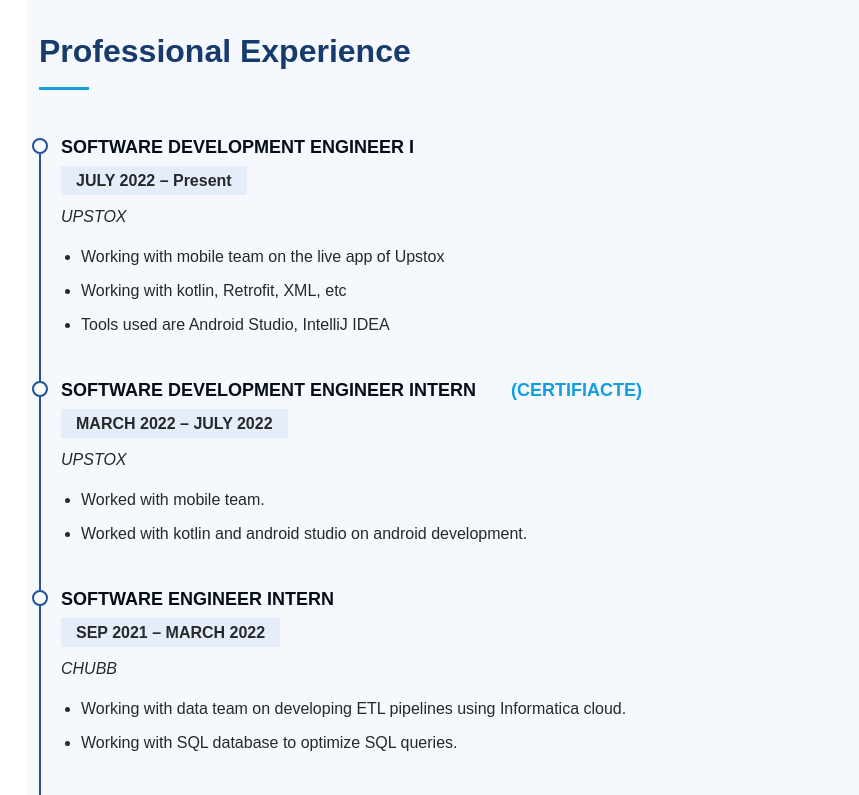
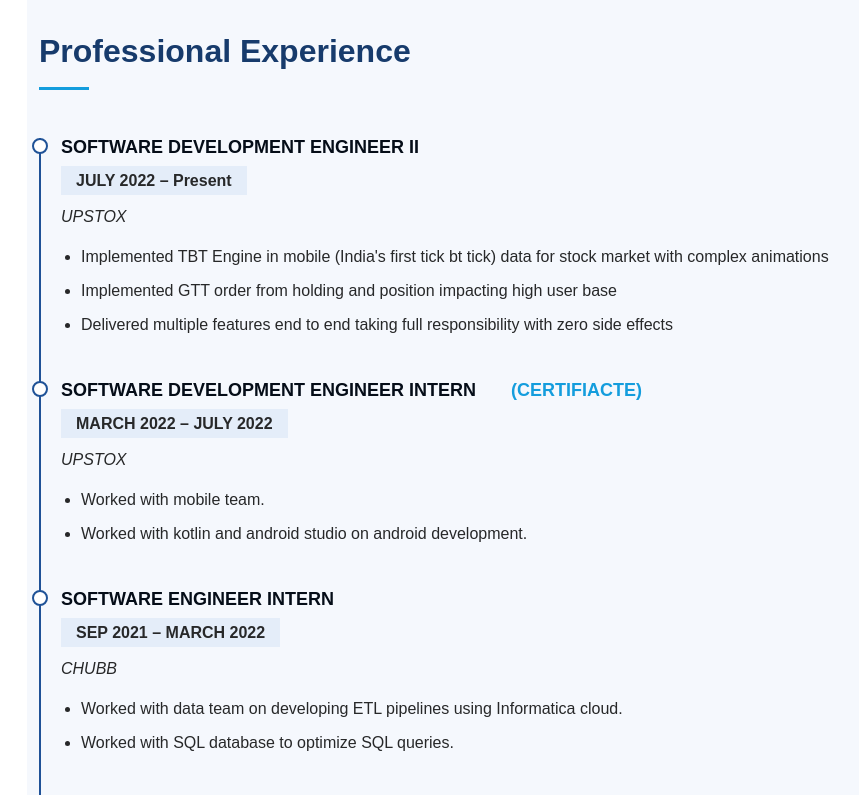
Before and after one commit to goyalvishrut/goyalvishrut.github.io, a plain HTML site: page index.html in a window 1280 px wide. Shown: the part 2180-2975 px from the top of the page, without its empty margins (273-1132 px from the left). Drawn offline with nearby package versions, Linux system fonts and the light colour scheme; no server answers; a script that the page names is missing; a web font is replaced by a local one.

Commit message:
Update index.html

```diff
--- a/index.html
+++ b/index.html
@@ -117,9 +117,7 @@
                                 </li>
                                 <li>
                                     I have a deep passion for tech, I have worked in the field of Machine Learning, Deep
-                                    Learning, Data
-                                    Mining, Cloud
-                                    Computing. </li>
+                                    Learning, Data Mining, Cloud Computing, Android, Backed. </li>
                                 <li>The goal of my life is to gain knowledge and exposure and achieve great heights in
                                     whatever field
                                     I find myself in.</li>
@@ -181,17 +179,17 @@
                     <div class="row">
                         <div class="col-lg-12" data-aos="fade-up" data-aos-delay="100">
                             <div class="resume-item">
-                                <h4>SOFTWARE DEVELOPMENT ENGINEER I &nbsp;&nbsp;&nbsp;&nbsp;&nbsp;
+                                <h4>SOFTWARE DEVELOPMENT ENGINEER II &nbsp;&nbsp;&nbsp;&nbsp;&nbsp;
                                     <!-- <a href="https://drive.google.com/file/d/1XNzVruPBZNByh87eReoq_aAJqwn1aHWN/view?usp=sharing">(Certifiacte)</a> -->
                                 </h4>
                                 <h5>JULY 2022 – Present</h5>
                                 <p><em>UPSTOX</em></p>
                                 <ul>
-                                    <li>Working with mobile team on the live app of Upstox
+                                    <li>Implemented TBT Engine in mobile (India's first tick bt tick) data for stock market with complex animations
                                     </li>
-                                    <li>Working with kotlin, Retrofit, XML, etc</li>
+                                    <li>Implemented GTT order from holding and position impacting high user base</li>
                                     </li>
-                                    <li>Tools used are Android Studio, IntelliJ IDEA</li>
+                                    <li>Delivered multiple features end to end taking full responsibility with zero side effects</li>
                                 </ul>
                             </div>
 
@@ -217,9 +215,9 @@
                                 <h5>SEP 2021 – MARCH 2022</h5>
                                 <p><em>CHUBB</em></p>
                                 <ul>
-                                    <li>Working with data team on developing ETL pipelines using Informatica cloud.
+                                    <li>Worked with data team on developing ETL pipelines using Informatica cloud.
                                     </li>
-                                    <li>Working with SQL database to optimize SQL queries.</li>
+                                    <li>Worked with SQL database to optimize SQL queries.</li>
                                 </ul>
                             </div>
 
@@ -417,10 +415,11 @@
                             <!-- <h5>2017 - 2018</h5> -->
                             <ul><b>
                                     <li>Python</li>
-                                    <li>C++</li>
+                                    <li>Kotlin</li>
                                     <li>HTML/CSS</li>
                                     <li>SQL</li>
-                                    <li>Kotlin</li>
+                                    <li>Java</li>
+                                    <li>GO</li>
                                 </b>
                             </ul>
 
```
